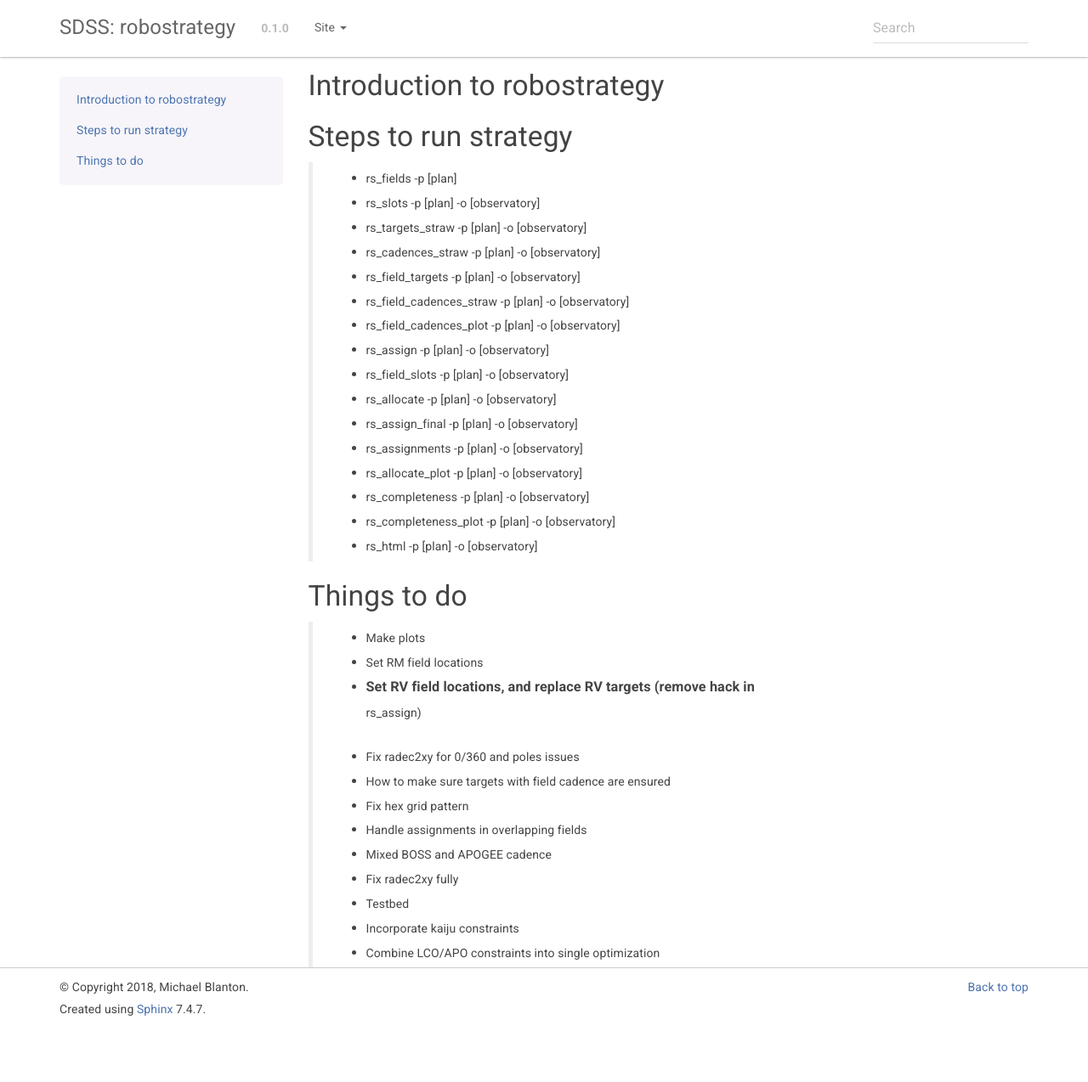
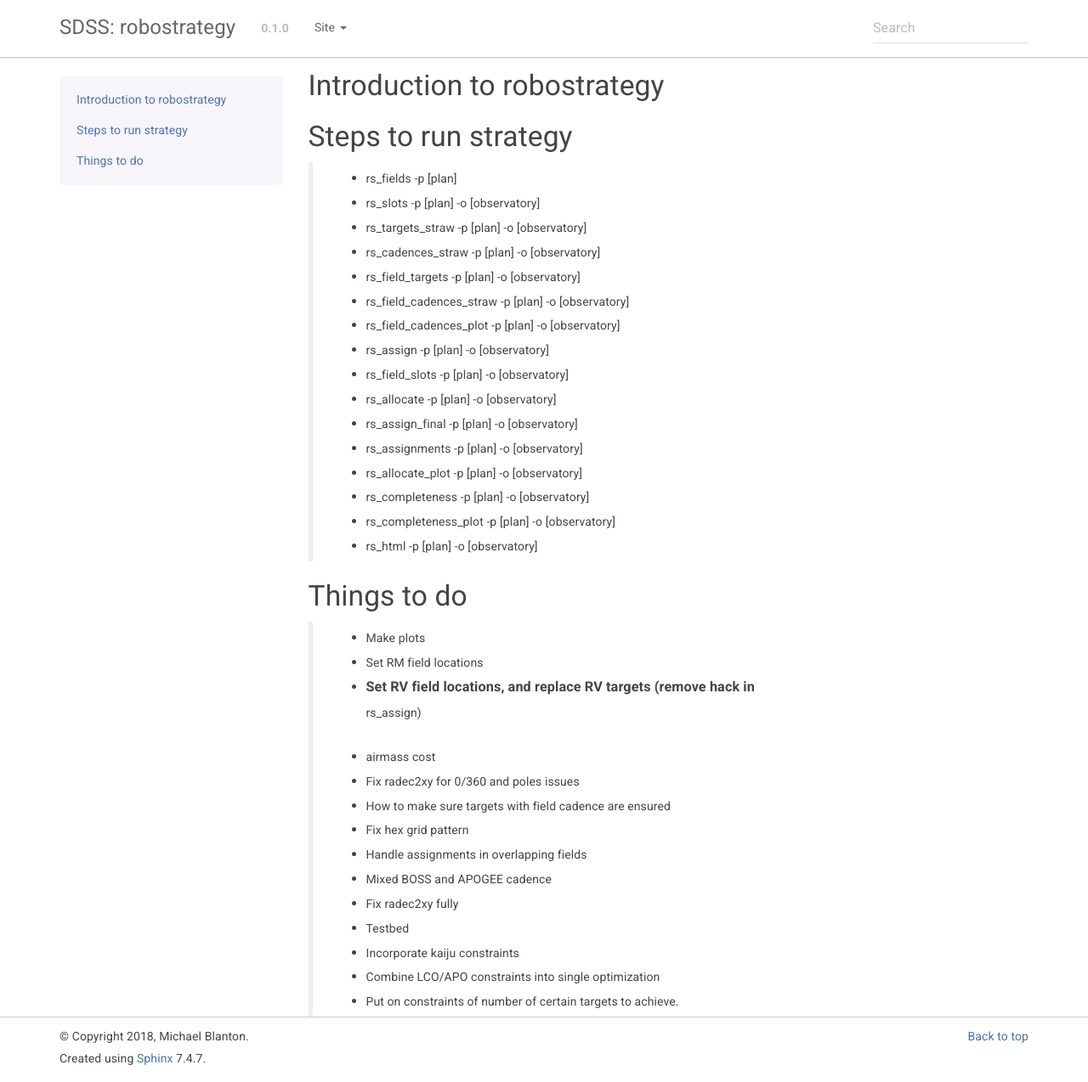
Before and after one commit to sdss/robostrategy, a Sphinx documentation site: the page built from docs/sphinx/intro.rst, in a window 1280 px wide and 1274 px high. Shown: the whole window at 85% size. Built offline with Sphinx 7.4.7, drawn with Linux system fonts in a browser that asks for light colours; the version number is read from the project's files by our own code.

```diff
--- a/docs/sphinx/intro.rst
+++ b/docs/sphinx/intro.rst
@@ -31,6 +31,7 @@
  * Set RM field locations
  * Set RV field locations, and replace RV targets (remove hack in
 	 rs_assign)
+ * airmass cost
  * Fix radec2xy for 0/360 and poles issues
  * How to make sure targets with field cadence are ensured
  * Fix hex grid pattern
@@ -40,3 +41,4 @@
  * Testbed
  * Incorporate kaiju constraints
  * Combine LCO/APO constraints into single optimization
+ * Put on constraints of number of certain targets to achieve.
```
Also changed, not shown: 2 other files.
